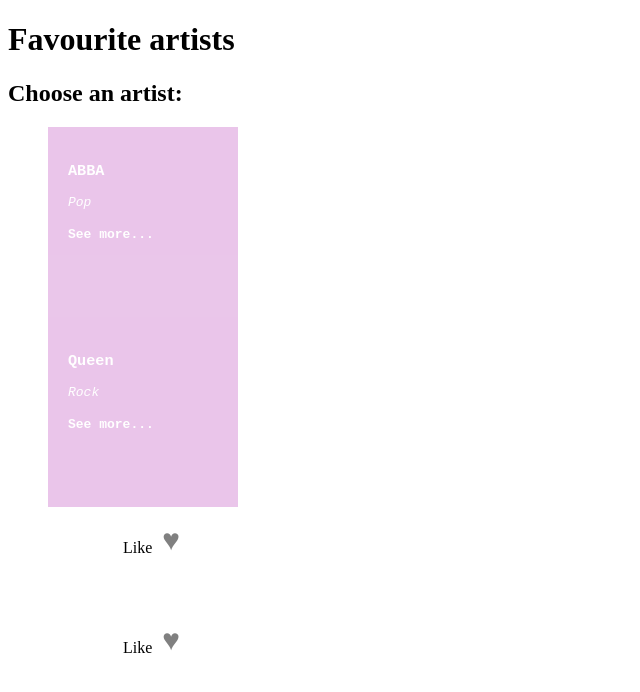
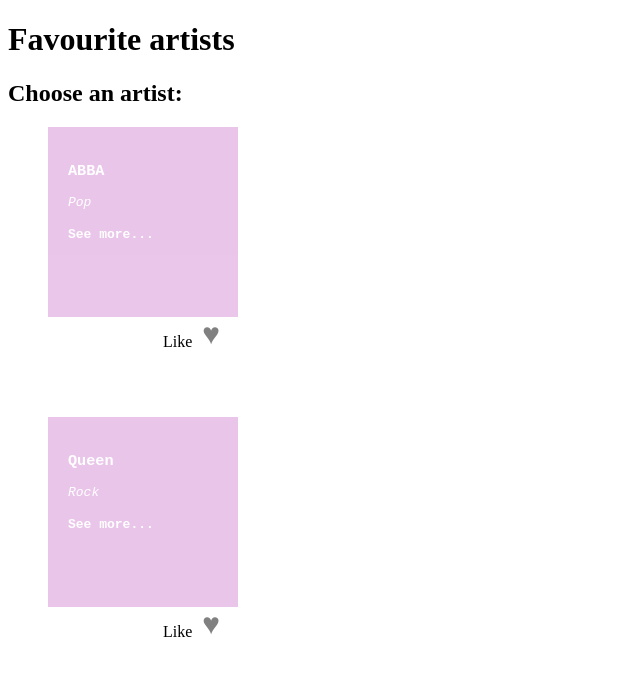
Before and after one commit to Rachiey/react-music-app, a React app: page / in a window 1280 px wide. Shown: the top 692 px of the page, without its empty margins (0-640 px from the left). Built offline with nearby package versions, Linux system fonts and the light colour scheme; the HTML template or start-up script is replaced by a standard one.

Commit message:
added like to card

```diff
--- a/src/App.jsx
+++ b/src/App.jsx
@@ -1,6 +1,5 @@
 import React from 'react';
 import { Artists } from './components/Artists';
-import { LikeButton } from './components/LikeButton/index';
 
 
 const App = () => {
@@ -8,10 +7,6 @@
     <div>
         <h1>Favourite artists</h1>
         <Artists />
-        <LikeButton />
-        <LikeButton />
-
-
 
 
     </div>
--- a/src/components/Artists.jsx
+++ b/src/components/Artists.jsx
@@ -1,6 +1,6 @@
 import React from 'react';
-// import { Artist } from './Artist';
 import { Card } from './Card';
+import { LikeButton } from './LikeButton'
 
 const artists = [
     { artistName: 'ABBA', musicType: 'Pop',  intro: 'ABBA are a Swedish pop group formed in Stockholm in 1972.' },
@@ -8,7 +8,15 @@
 ]
 
 export const Artists = () => {
-    const renderArtists = () => artists.map((p, i) => <Card key ={i} artistName={p.artistName} musicType={p.musicType} intro ={p.intro}/>);
+    const renderArtists = () => artists.map((p, i) => {
+        return (
+            <>
+            <Card key ={i} artistName={p.artistName} musicType={p.musicType} intro ={p.intro}/>
+            <LikeButton />
+            </>
+        )
+    });
+
 
     return (
         <section id="artists">
--- a/src/components/Card/index.jsx
+++ b/src/components/Card/index.jsx
@@ -1,5 +1,6 @@
 import React, {useState} from 'react';
 import './style.css';
+import {LikeButton} from '../LikeButton'
 
 export const Card = ({size, artistName, musicType, intro }) => {
     const [ showIntro, setShowIntro ] = useState(false);
@@ -15,6 +16,7 @@
             <h3>{artistName}</h3>
             <em>{musicType}</em>
             <h4> {showIntro ? intro: "See more..."}</h4>
+            {/* <LikeButton /> */}
         </div>
     )
 }
```
Also changed, not shown: src/components/Artist.jsx (deleted, +0 -9 lines).
